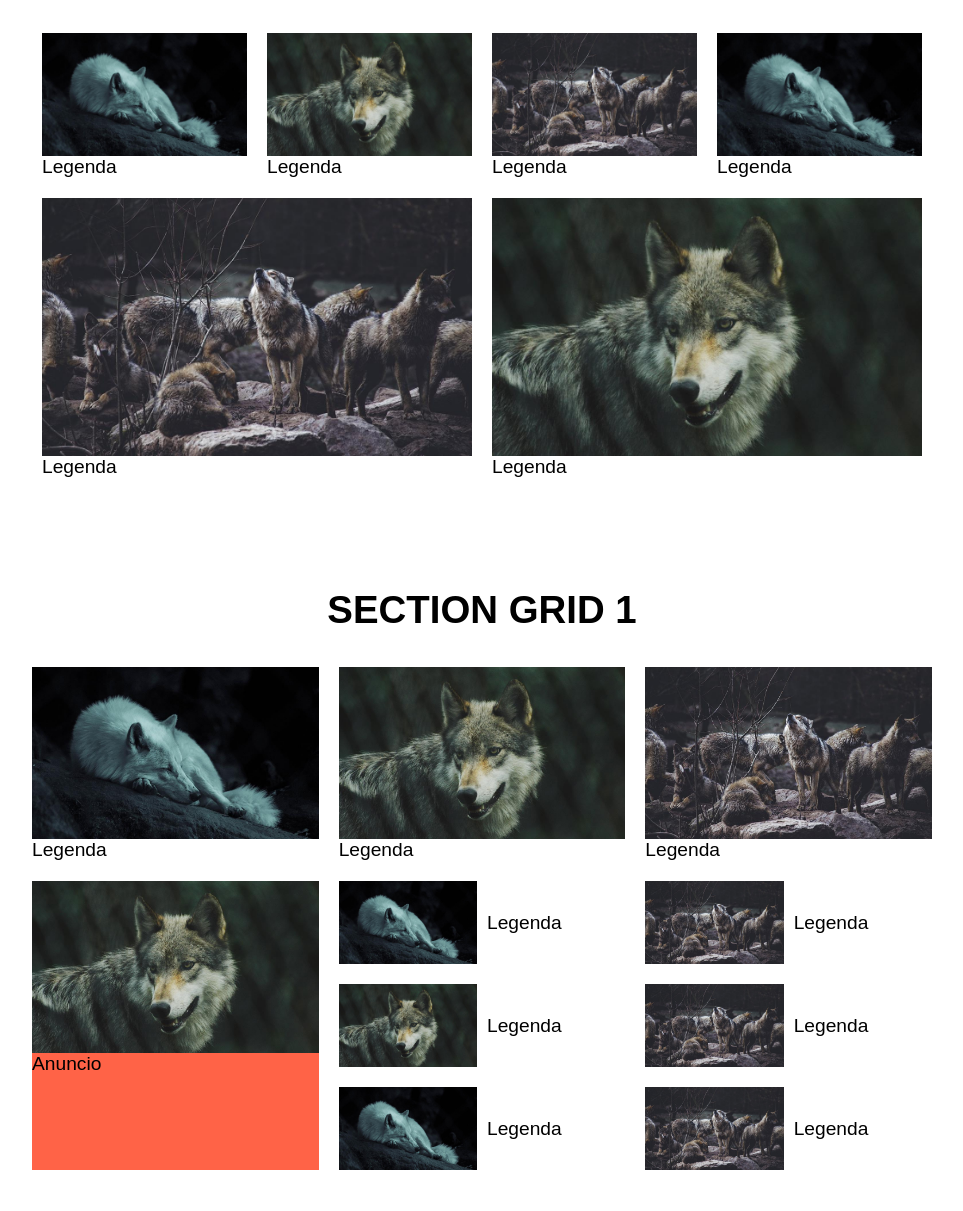
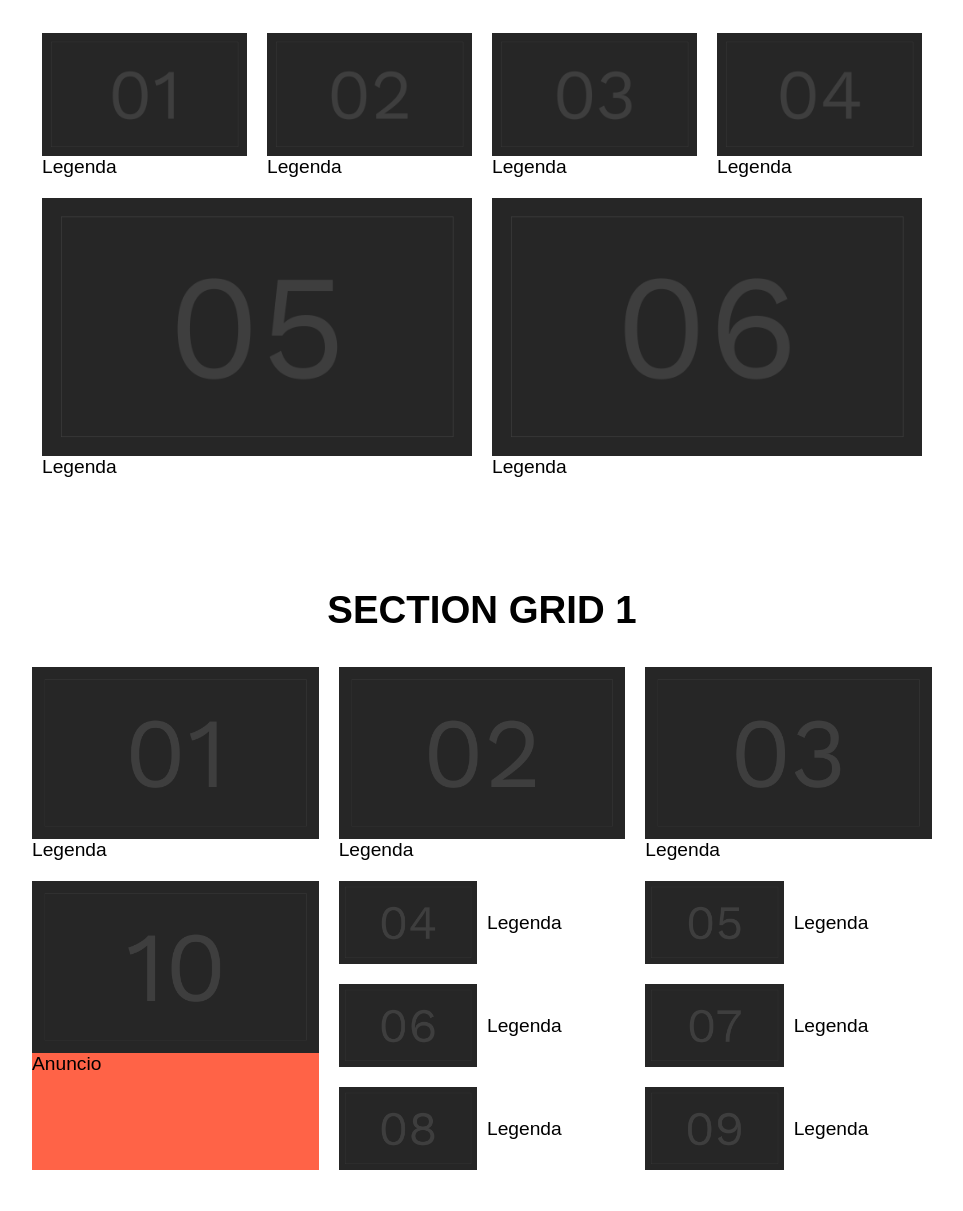
Before and after one commit to a-estevam/html-css, a plain HTML site: page 01_TUTORIAL_ORIGAMID/index.html in a window 1280 px wide. Shown: the part 229-1440 px from the top of the page, without its empty margins (158-1121 px from the left). Drawn offline with Linux system fonts and the light colour scheme.

Commit message:
alteração de img
troca de imagem

```diff
--- a/01_TUTORIAL_ORIGAMID/index.html
+++ b/01_TUTORIAL_ORIGAMID/index.html
@@ -23,27 +23,27 @@
 
     <section class="flex">
         <div>
-            <img src="./img/lobo1.jpeg" alt="lobo1">
+            <img src="./img/img1.jpg">
             <p>Legenda</p>
         </div>
         <div>
-            <img src="./img/lobo2.jpeg" alt="lobo2">
+            <img src="./img/img2.jpg">
             <p>Legenda</p>
         </div>
         <div>
-            <img src="./img/lobo3.jpeg" alt="lobo3">
+            <img src="./img/img3.jpg">
             <p>Legenda</p>
         </div>
         <div>
-            <img src="./img/lobo1.jpeg" alt="lobo1">
+            <img src="./img/img4.jpg">
             <p>Legenda</p>
         </div>
         <div>
-            <img src="./img/lobo3.jpeg" alt="lobo3">
+            <img src="./img/img5.jpg">
             <p>Legenda</p>
         </div>
         <div>
-            <img src="./img/lobo2.jpeg" alt="lobo2">
+            <img src="./img/img6.jpg">
             <p>Legenda</p>
         </div>
 
@@ -54,43 +54,43 @@
 
     <section class="grid1">
         <div>
-            <img src="./img/lobo1.jpeg" alt="lobo1">
+            <img src="./img/img1.jpg">
             <p>Legenda</p>
         </div>
         <div>
-            <img src="./img/lobo2.jpeg" alt="lobo2">
+            <img src="./img/img2.jpg">
             <p>Legenda</p>
         </div>
         <div>
-            <img src="./img/lobo3.jpeg" alt="lobo3">
+            <img src="./img/img3.jpg">
             <p>Legenda</p>
         </div>
         <div>
-            <img src="./img/lobo1.jpeg" alt="lobo1">
+            <img src="./img/img4.jpg">
             <p>Legenda</p>
         </div>
         <div>
-            <img src="./img/lobo3.jpeg" alt="lobo3">
+            <img src="./img/img5.jpg">
             <p>Legenda</p>
         </div>
         <div>
-            <img src="./img/lobo2.jpeg" alt="lobo2">
+            <img src="./img/img6.jpg">
             <p>Legenda</p>
         </div>
         <div>
-            <img src="./img/lobo3.jpeg" alt="lobo3">
+            <img src="./img/img7.jpg">
             <p>Legenda</p>
         </div>
         <div>
-            <img src="./img/lobo1.jpeg" alt="lobo1">
+            <img src="./img/img8.jpg">
             <p>Legenda</p>
         </div>
         <div>
-            <img src="./img/lobo3.jpeg" alt="lobo3">
+            <img src="./img/img9.jpg">
             <p>Legenda</p>
         </div>
         <div class="anuncio">
-            <img src="./img/lobo2.jpeg" alt="lobo2">
+            <img src="./img/img10.jpg">
             <p>Anuncio</p>
         </div>
     </section>
@@ -100,25 +100,25 @@
 
      <section class="grid2">
         <div class="video">
-            <img src="./img/lobo2.jpeg" alt="lobo2">
+            <img src="./img/img1.jpg">
             <h2>Titulo do vídeo</h2>
         </div>
 
         <div class="sidebar">
             <div>
-                <img src="./img/lobo1.jpeg" alt="lobo1">
+                <img src="./img/img2.jpg">
                 <p>Legenda</p>
             </div>
             <div>
-                <img src="./img/lobo2.jpeg" alt="lobo2">
+                <img src="./img/img3.jpg">
                 <p>Legenda</p>
             </div>
             <div>
-                <img src="./img/lobo3.jpeg" alt="lobo3">
+                <img src="./img/img4.jpg">
                 <p>Legenda</p>
             </div>
             <div>
-                <img src="./img/lobo1.jpeg" alt="lobo1">
+                <img src="./img/img5.jpg">
                 <p>Legenda</p>
             </div>
 
@@ -127,22 +127,23 @@
 
 
 <!-- CSS GRID 3 -->
+
      <!-- <h1>CSS GRID 3</h1>
 
      <section class="grid3">
 
         <div class="grid3-item">
-            <img src="./img/lobo4.jpeg">
+            <img src="./img/img1.jpg">
             <p>Legenda</p>
         </div>
 
         <div class="grid3-item">
-            <img src="./img/lobo1.jpeg">
+            <img src="./img/img2.jpg">
             <p>Legenda</p>
         </div>
 
         <div class="grid3-item">
-            <img src="./img/lobo2.jpeg">
+            <img src="./img/img3.jpg">
             <p>Legenda</p>
         </div>
 
```
Also changed, not shown: 01_TUTORIAL_ORIGAMID/img/img1.jpg (added), 01_TUTORIAL_ORIGAMID/img/img10.jpg (added), 01_TUTORIAL_ORIGAMID/img/img2.jpg (added), 01_TUTORIAL_ORIGAMID/img/img3.jpg (added), 01_TUTORIAL_ORIGAMID/img/img4.jpg (added), 01_TUTORIAL_ORIGAMID/img/img5.jpg (added), 01_TUTORIAL_ORIGAMID/img/img6.jpg (added), 01_TUTORIAL_ORIGAMID/img/img7.jpg (added), 01_TUTORIAL_ORIGAMID/img/img8.jpg (added), 01_TUTORIAL_ORIGAMID/img/img9.jpg (added).
